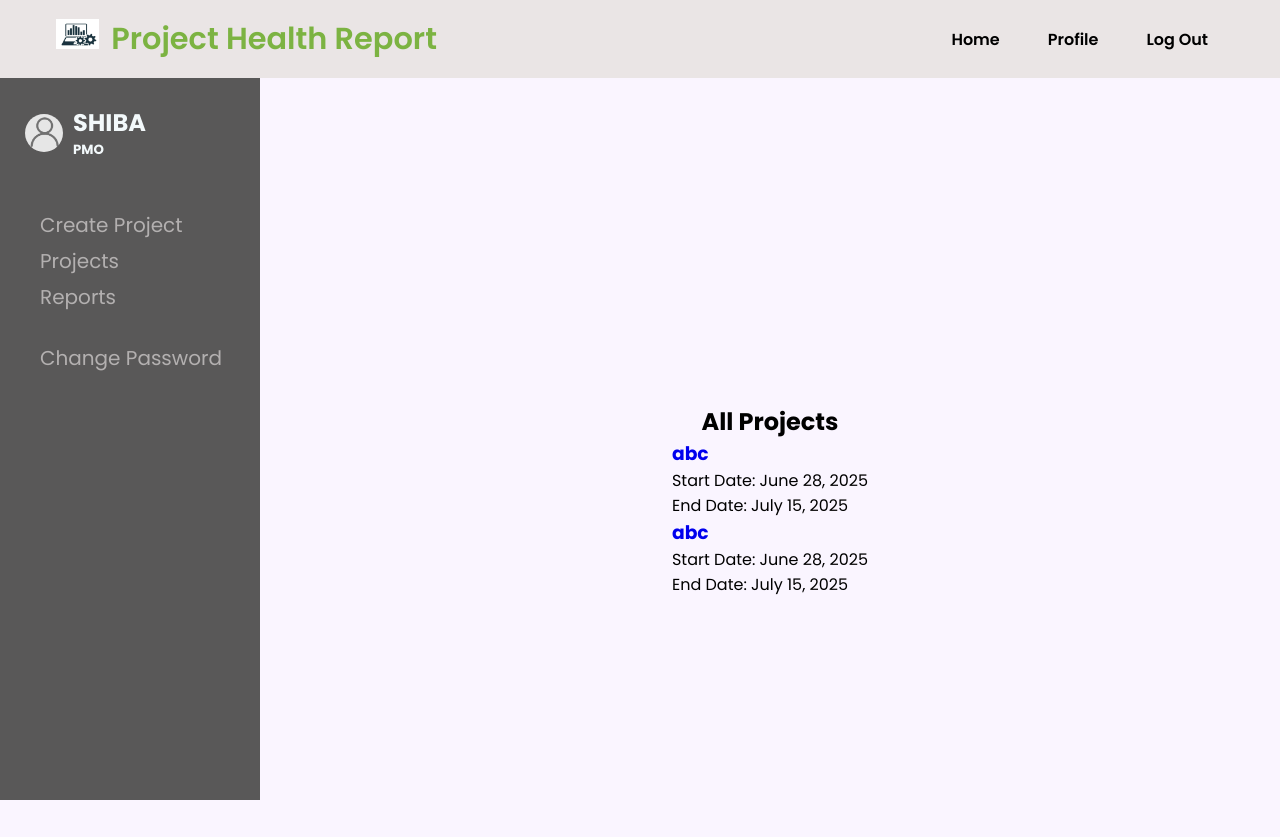
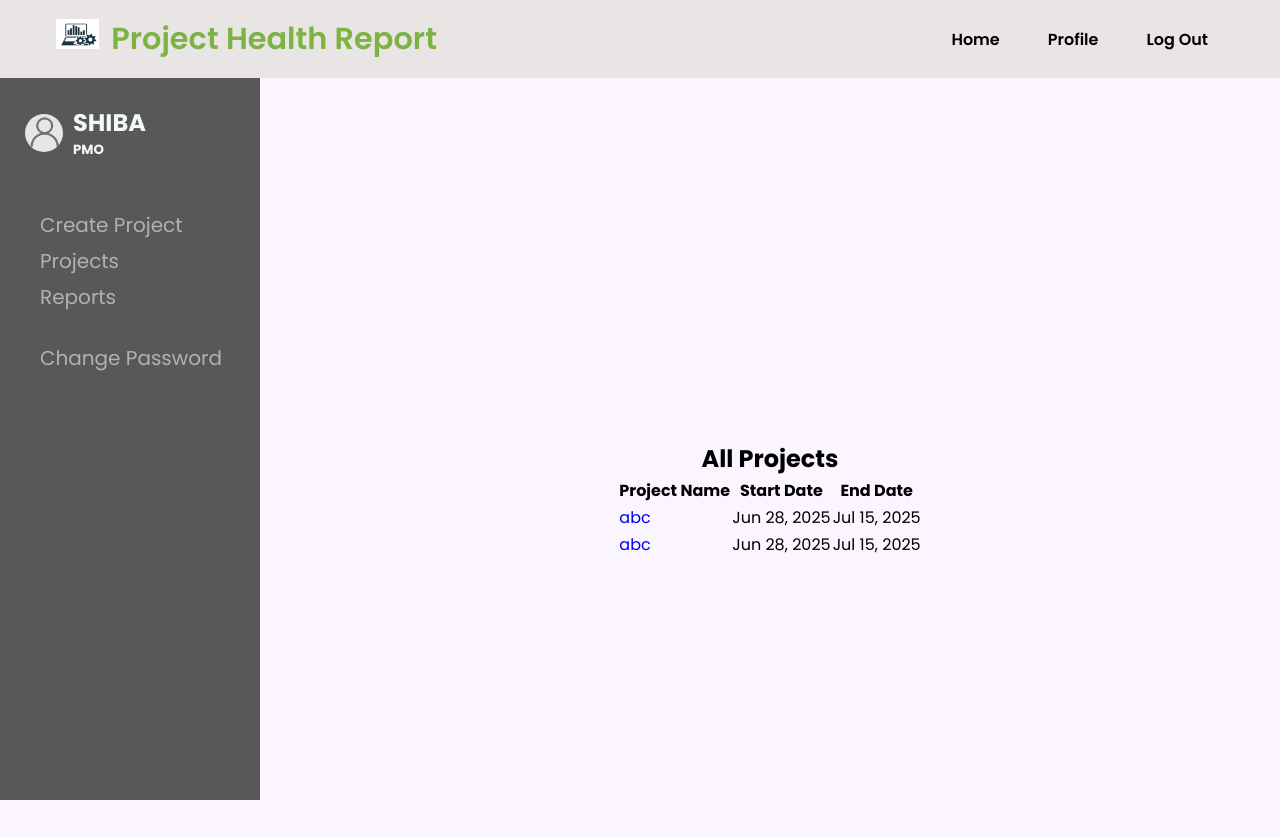
Before and after one commit to ShibaShaikh/Hackathon-Anudip, a Django app: page /projects/projectlist/ in a window 1280 px wide. Shown: the top 837 px of the page. Run offline with Django 5.2, Linux system fonts and the light colour scheme; a user stored in the database is signed in; data comes from the database, SQL or seed files in the repository.

Commit message:
Update project_list.html

```diff
--- a/PHR/projects/templates/project_list.html
+++ b/PHR/projects/templates/project_list.html
@@ -11,20 +11,32 @@
 
     <h2>All Projects</h2>
 
-    {% if projects %}
+    <div class="table-container">
+        <table>
+            <thead>
+                <tr>
+                    <th>Project Name</th>
+                    <th>Start Date</th>
+                    <th>End Date</th>
+                </tr>
+            </thead>
+            <tbody>
+                {% for proj in projects %}
+                <tr>
+                    <td><a href="{% url 'n_projectdetails' proj.id %}">{{ proj.name }}</a></td>
+                    <td>{{ proj.start_date|date:"M j, Y" }}</td>
+                    <td>{{ proj.end_date|date:"M j, Y" }}</td>
+                </tr>
+                {% empty %}
+                <tr>
+                    <td colspan="3">No projects available.</td>
+                </tr>
+                {% endfor %}
+            </tbody>
+        </table>
+    </div>
 
-        {% for proj in projects %}
-            <div>
-                <h3><a href="{% url 'n_projectdetails' proj.id %}">{{ proj.name }}</a></h3>
-                <p>Start Date: {{ proj.start_date }} <br>
-                End Date: {{ proj.end_date }}
-                </p>
-            </div>
-        {% endfor %}
 
-    {% else %}
-        <p>No projects available.</p>
-    {% endif %}
 
     {# done in views file: rm and cm should see project detials according to the allocations they receive from vp and rm respectively #}
 
```
